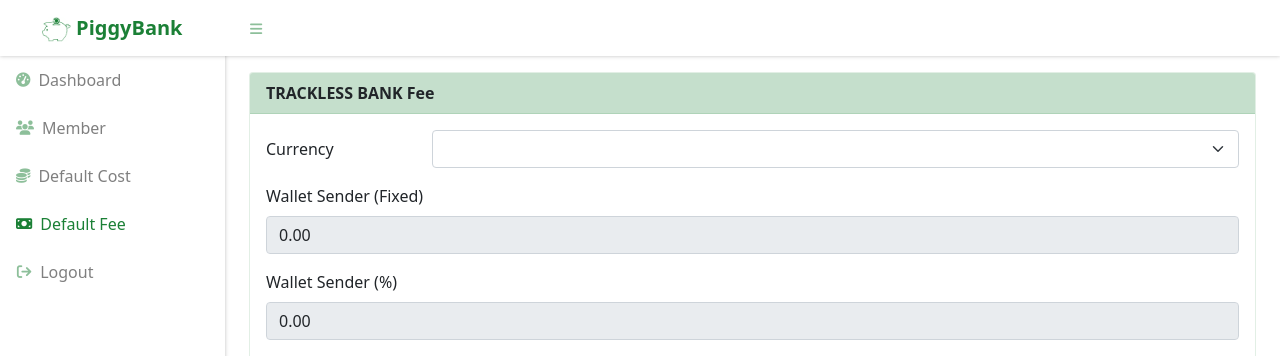
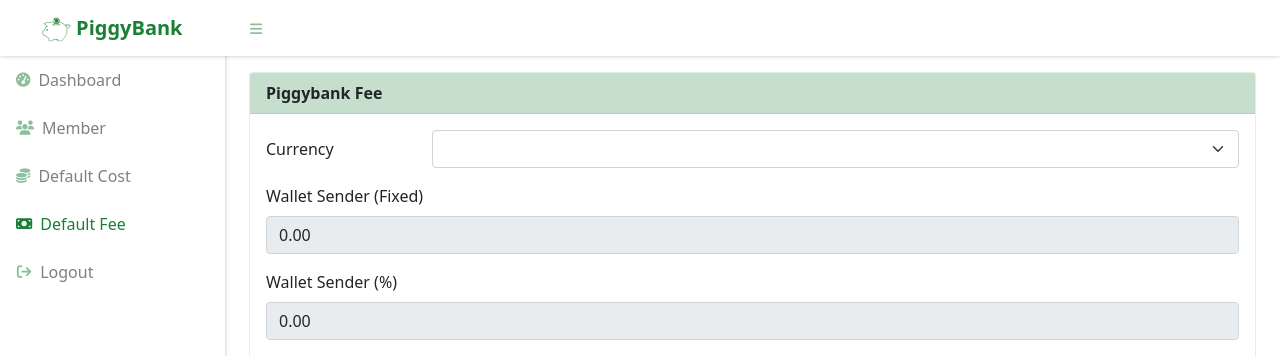
Before and after one commit to eddyh99/piggybankservice.com, a CodeIgniter app: page /database/admin/fee in a window 1280 px wide. Shown: the top 356 px of the page. Run offline with CodeIgniter, Linux system fonts and the light colour scheme; the visitor is signed in with stand-in values (Sample User, id 1); data that the repository does not hold is empty; some libraries are stand-ins or nearby versions.

Commit message:
update desc fee

```diff
--- a/application/views/admin/fee/fee.php
+++ b/application/views/admin/fee/fee.php
@@ -20,7 +20,7 @@
             </div>
             <div class="col-12 card mb-5 mt-3">
                 <div class="card-header fw-bold">
-                    TRACKLESS BANK Fee
+                    <?=NAMETITLE?> Fee
                 </div>
                 <div class="card-body">
                     <div class="row mb-3">
```
